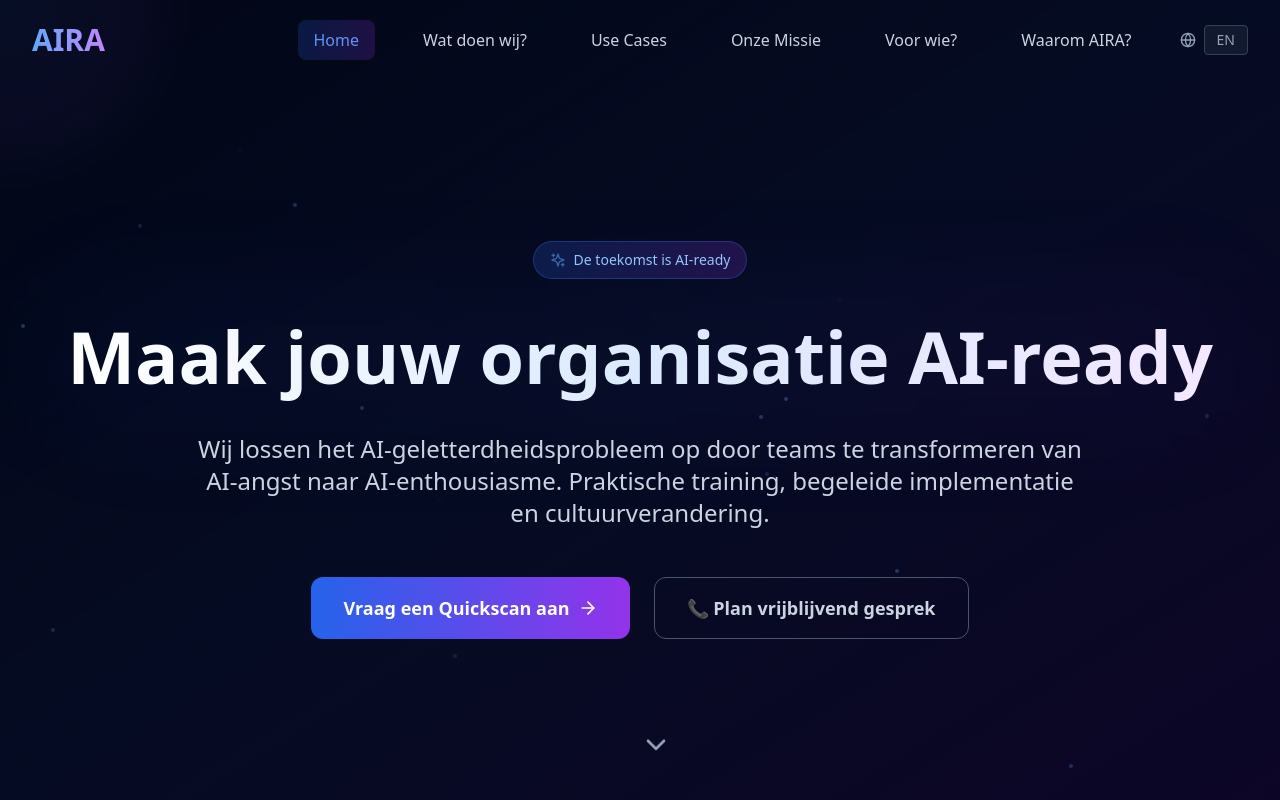
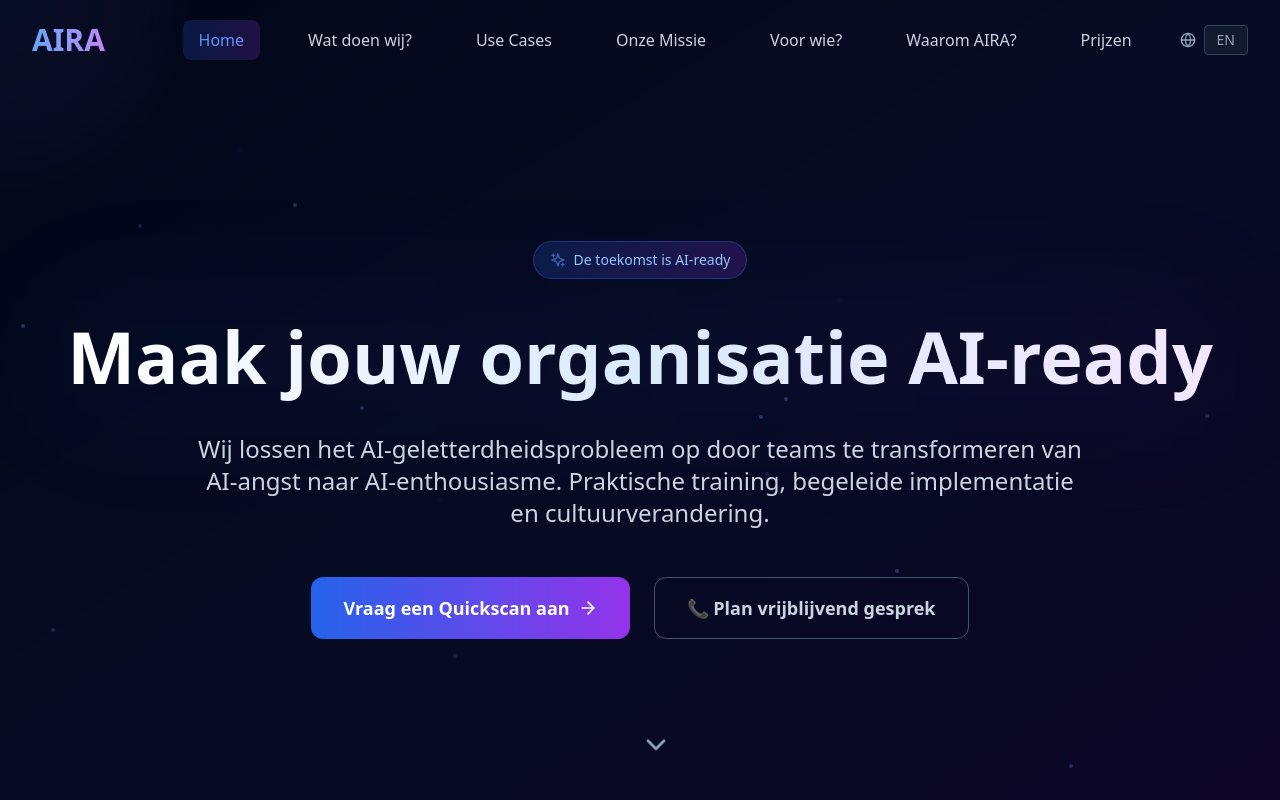
Before and after one commit to Mujtabaghulam17/AiraV2, a Next.js app: page / in a window 1280 px wide. Shown: the top 800 px of the page. Built offline with nearby package versions, Linux system fonts and the light colour scheme.

Commit message:
Update AIRAWebsite.tsx

```diff
--- a/app/components/AIRAWebsite.tsx
+++ b/app/components/AIRAWebsite.tsx
@@ -408,6 +408,15 @@
                 </button>
               ))}
 
+              {/* Pricing Link */}
+              <a
+                href="/pricing"
+                className="relative px-4 py-2 rounded-lg transition-all duration-300 group text-slate-300 hover:text-blue-400"
+              >
+                {language === 'nl' ? 'Prijzen' : 'Pricing'}
+                <div className="absolute inset-0 bg-gradient-to-r from-blue-600/20 to-purple-600/20 rounded-lg transition-all duration-300 opacity-0 scale-95 group-hover:opacity-100 group-hover:scale-100"></div>
+              </a>
+
               {/* Language Switcher */}
               <div className="flex items-center space-x-2 ml-4">
                 <Globe className="w-4 h-4 text-slate-400" />
@@ -443,6 +452,15 @@
                   {t.nav[section as keyof typeof t.nav]}
                 </button>
               ))}
+
+              {/* Mobile Pricing Link */}
+              <a
+                href="/pricing"
+                className="block w-full text-left px-4 py-3 text-slate-300 hover:text-blue-400 hover:bg-slate-800/50 rounded-lg transition-all duration-300"
+              >
+                {language === 'nl' ? 'Prijzen' : 'Pricing'}
+              </a>
+
               <div className="px-4 py-3">
                 <button
                   onClick={() => setLanguage(language === 'nl' ? 'en' : 'nl')}
```
